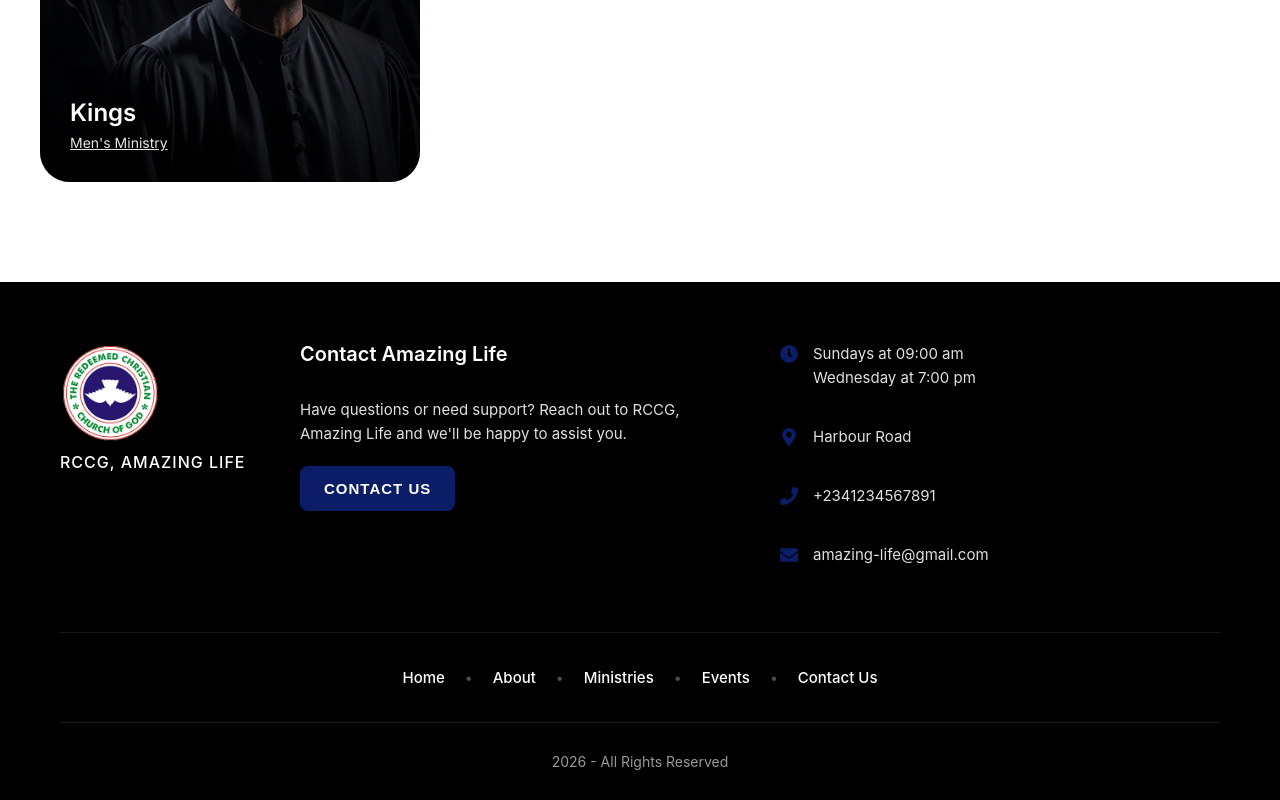
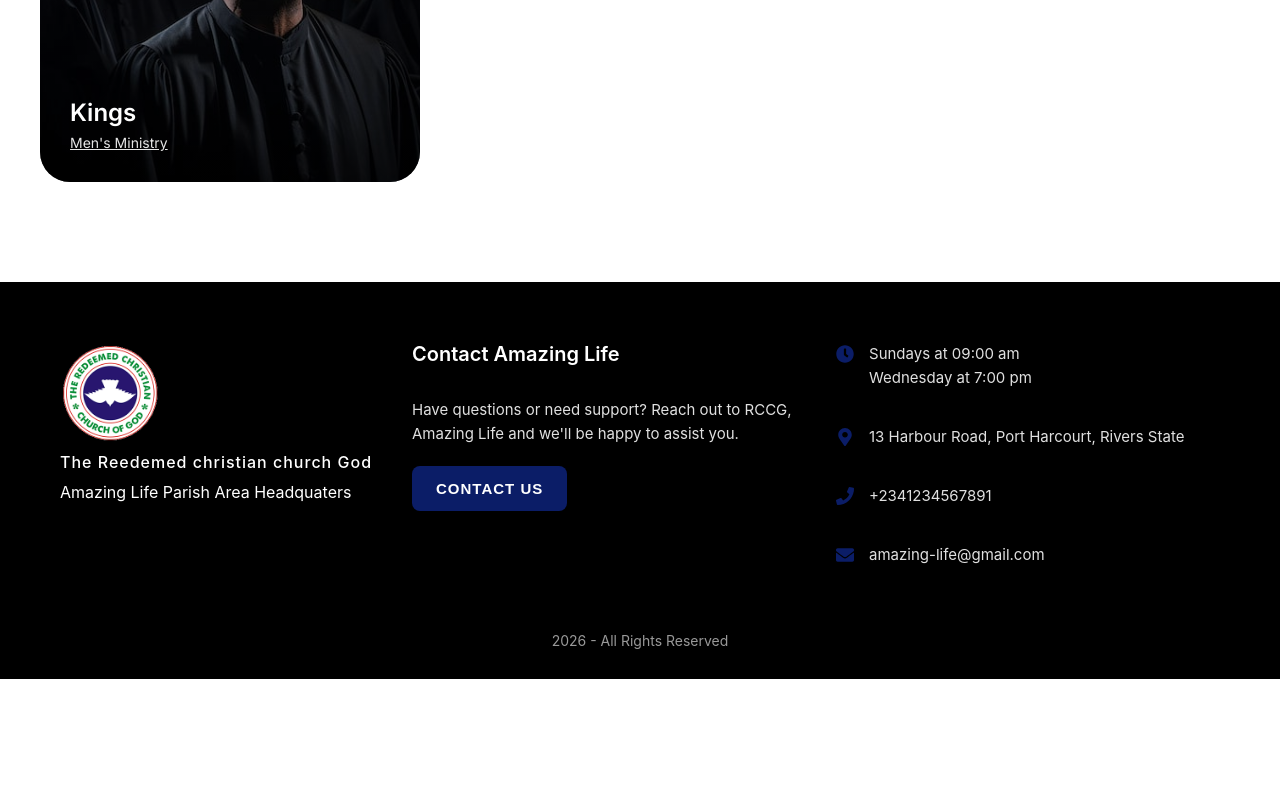
Before and after one commit to Abiola-Emmanuel/Amazing-Life, a Next.js app: page / in a window 1280 px wide. Shown: the part 5577-6377 px from the top of the page. After the commit the page ends 6256 px from the top, so only its background shows below. Built offline with nearby package versions, Linux system fonts and the light colour scheme.

Commit message:
adjusted metadata

```diff
--- a/src/app/components/Footer.jsx
+++ b/src/app/components/Footer.jsx
@@ -17,7 +17,8 @@ const Footer = () => {
               height={100}
               alt='RCCG LOGO'
             />
-            <p className="footer-tagline">RCCG, AMAZING LIFE</p>
+            <p className="footer-tagline">The Reedemed christian church God</p>
+            <p>Amazing Life Parish Area Headquaters</p>
           </div>
 
           {/* Contact the Church Section */}
@@ -26,6 +27,7 @@ const Footer = () => {
             <p className="footer-description">
               Have questions or need support? Reach out to RCCG, Amazing Life and we'll be happy to assist you.
             </p>
+
             <Link href="/contact" className="footer-button-link">
               <button className="footer-button">Contact Us</button>
             </Link>
@@ -43,7 +45,7 @@ const Footer = () => {
             <div className="footer-info-item">
               <FaMapMarkerAlt className="footer-icon" />
               <p className="footer-info-text">
-                Harbour Road
+                13 Harbour Road, Port Harcourt, Rivers State
               </p>
             </div>
 
@@ -60,7 +62,7 @@ const Footer = () => {
         </div>
 
         {/* Navigation Links */}
-        <div className="footer-nav">
+        {/* <div className="footer-nav">
           <Link href="/" className="footer-nav-link">Home</Link>
           <span className="footer-nav-separator">•</span>
           <Link href="/about" className="footer-nav-link">About</Link>
@@ -70,11 +72,11 @@ const Footer = () => {
           <Link href="/events" className="footer-nav-link">Events</Link>
           <span className="footer-nav-separator">•</span>
           <Link href="/contact" className="footer-nav-link">Contact Us</Link>
-        </div>
+        </div> */}
 
         {/* Copyright */}
         <div className="footer-copyright">
-          <p>2026 - All Rights Reserved</p>
+          <p> {new Date().getFullYear()} - All Rights Reserved</p>
         </div>
       </div>
     </footer>
--- a/src/app/contact/contact.css
+++ b/src/app/contact/contact.css
@@ -127,6 +127,7 @@
   border-radius: 20px;
   margin-bottom: 20px;
   transition: all 0.3s ease;
+  text-decoration: none;
   border: 1px solid transparent;
 }
 
--- a/src/app/layout.js
+++ b/src/app/layout.js
@@ -19,8 +19,8 @@ const inter = Inter({
 })
 
 export const metadata = {
-  title: "AMAZING LIFE PARISH",
-  description: "Welcome to Amazing Life Parish website",
+  title: "AMAZING LIFE PARISH AREA HEADQUATERS",
+  description: "The Place Where God Dwells",
 };
 
 export default function RootLayout({ children }) {
```
Also changed, not shown: src/app/contact/page.jsx (+16 -9 lines).
